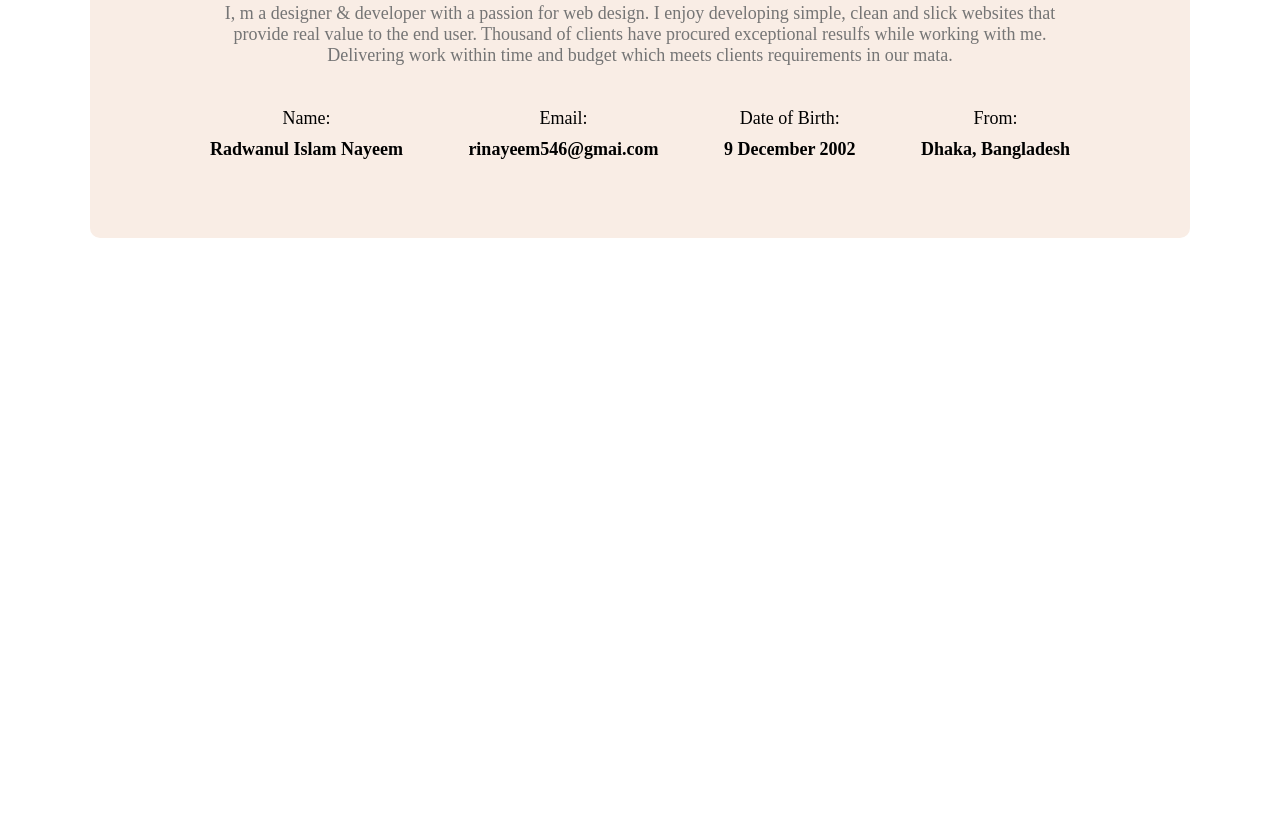
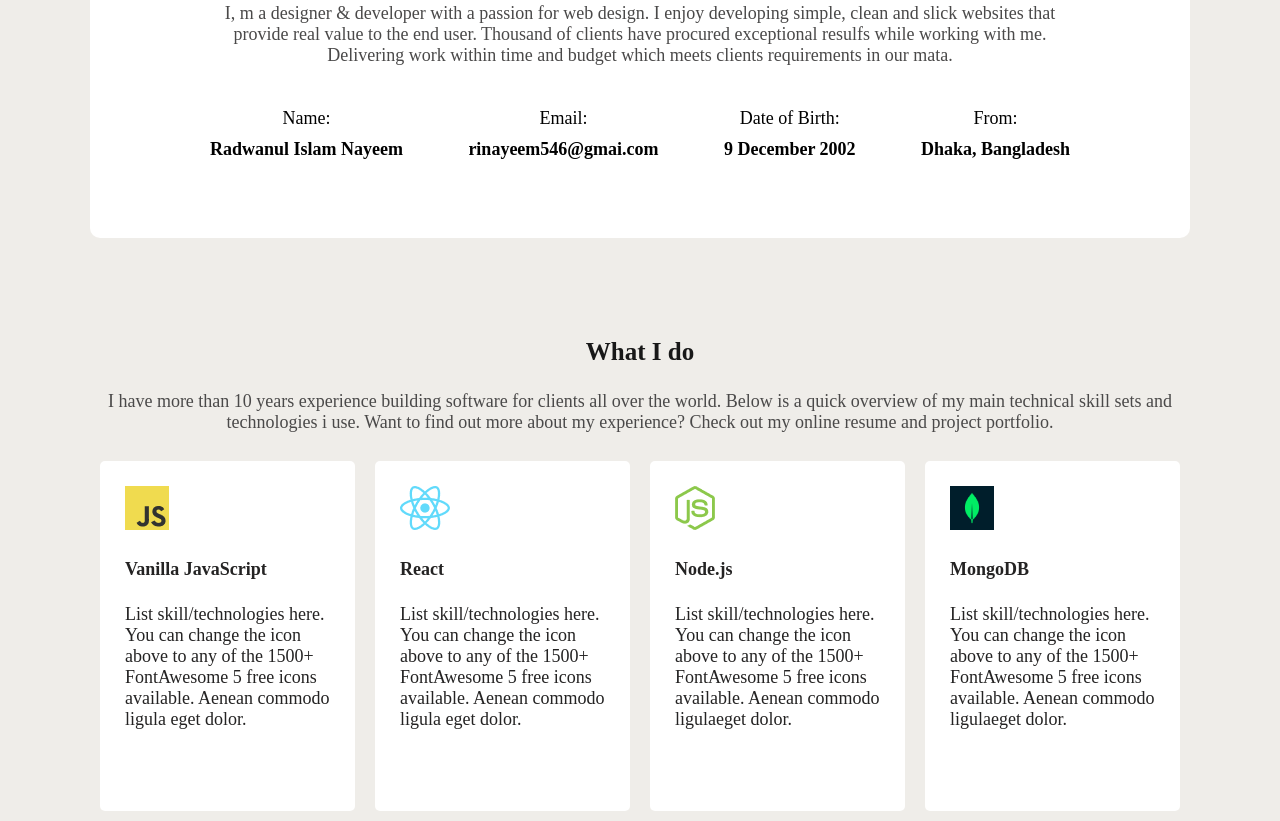
Before and after one commit to paradox-99/portfolio_practice, a plain HTML site: page index.html in a window 1280 px wide. Shown: the part 691-1512 px from the top of the page. Before the commit the page ends 1029 px from the top, so only its background shows below. Drawn offline with Linux system fonts and the light colour scheme; a web font is replaced by a local one.

Commit message:
updating what I do section

```diff
--- a/css/style.css
+++ b/css/style.css
@@ -4,6 +4,7 @@ body{
     font-family: 'Diphylleia', serif;
     margin: 0px;
     padding: 0px;
+    background-color: rgb(239, 237, 233);
 }
 
 .text_primary_color{
@@ -53,7 +54,7 @@ nav a{
 /* header related styel */
 
 .header_style{
-    background-color: #f9ede5;
+    background-color: white;
     background-image: url('../images/header_bg.png');
     background-repeat: no-repeat;
     background-position: bottom right;
@@ -73,7 +74,7 @@ nav a{
 
 .about_Me{
     padding: 60px 120px;
-    background-color: #f9ede5;
+    background-color: white;
     border-radius: 10px;
     margin: 100px 0;
 }
@@ -86,7 +87,7 @@ nav a{
 }
 
 .section_dis{
-    color: #757575;
+    color: #4a4949;
     text-align: center;
     font-size: 18px;
 }
@@ -115,3 +116,21 @@ main{
     font-weight: 600;
     margin-top: 5px;
 }
+
+
+.skills{
+    display: flex;
+    justify-content: space-between;
+}
+
+.skills_info{
+    padding: 25px;
+    margin: 10px;
+    width: 250px;
+    height: 300px;
+    text-align: left;
+    background-color:white;
+    border-radius: 5px;
+    font-size: 18px;
+    color: #242323;
+}
--- a/index.html
+++ b/index.html
@@ -39,7 +39,10 @@
         <section class="about_Me">
             <h3 class="section_title">About Me</h3>
             <p class="section_dis">
-                I, m a designer & developer with a passion for web design. I enjoy developing simple, clean and slick websites that provide real value to the end user. Thousand of clients have procured exceptional resulfs while working with me. Delivering work within time and budget which meets clients requirements in our mata.
+                I, m a designer & developer with a passion for web design. I enjoy developing simple, clean and slick
+                websites that provide real value to the end user. Thousand of clients have procured exceptional resulfs
+                while working with me. Delivering work within time and budget which meets clients requirements in our
+                mata.
 
             </p>
 
@@ -62,6 +65,44 @@
                 </div>
             </div>
         </section>
+
+        <!-- what i do section -->
+
+        <section>
+            <h3 class="section_title">What I do</h3>
+            <p class="section_dis">I have more than 10 years experience building software for clients all over the
+                world. Below is a quick overview of my main technical skill sets and technologies i use. Want to find
+                out more about my experience? Check out my online resume and project portfolio.
+            </p>
+            <div class="skills">
+                <div class="skills_info">
+                    <img src="images/icons/js.png" alt="JavaScript icon">
+                    <h4>Vanilla JavaScript</h4>
+                    <p>List skill/technologies here. You can change the icon above to any of the 1500+ FontAwesome 5
+                        free icons available. Aenean commodo ligula eget dolor.</p>
+                </div>
+                <div class="skills_info">
+                    <img src="images/icons/react.png" alt="react icon">
+                    <h4>React
+                    </h4>
+                    <p>List skill/technologies here. You can change the icon above to any of the 1500+ FontAwesome 5
+                        free icons available. Aenean commodo ligula eget dolor.</p>
+                </div>
+                <div class="skills_info">
+                    <img src="images/icons/nodejs.png" alt="nodejs icon">
+                    <h4>Node.js</h4>
+                    <p>List skill/technologies here. You can change the icon above to any of the 1500+ FontAwesome 5
+                        free icons available. Aenean commodo ligulaeget dolor.</p>
+                </div>
+                <div class="skills_info">
+                    <img src="images/icons/mongo.png" alt="mongodb icon">
+                    <h4>MongoDB
+                    </h4>
+                    <p>List skill/technologies here. You can change the icon above to any of the 1500+ FontAwesome 5
+                        free icons available. Aenean commodo ligulaeget dolor.</p>
+                </div>
+            </div>
+        </section>
     </main>
     <footer>
 
```
